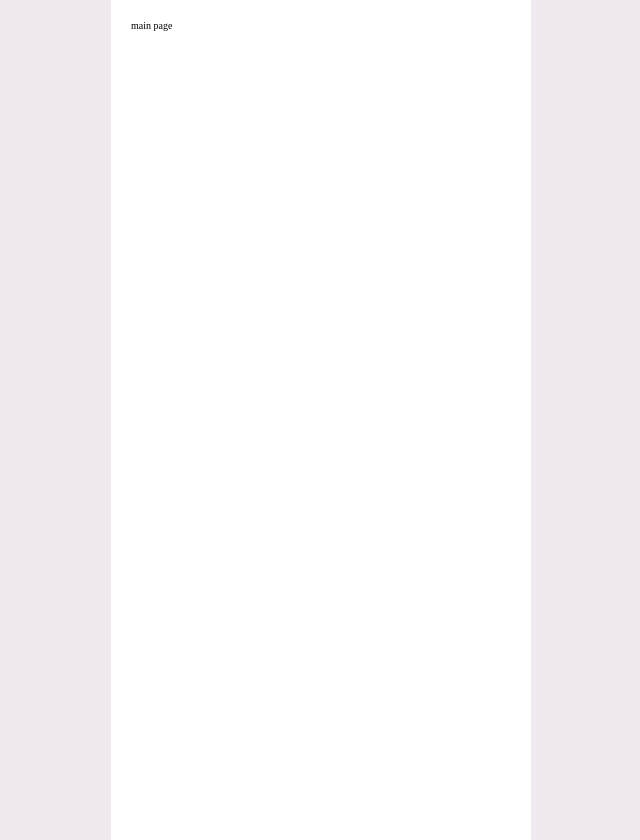
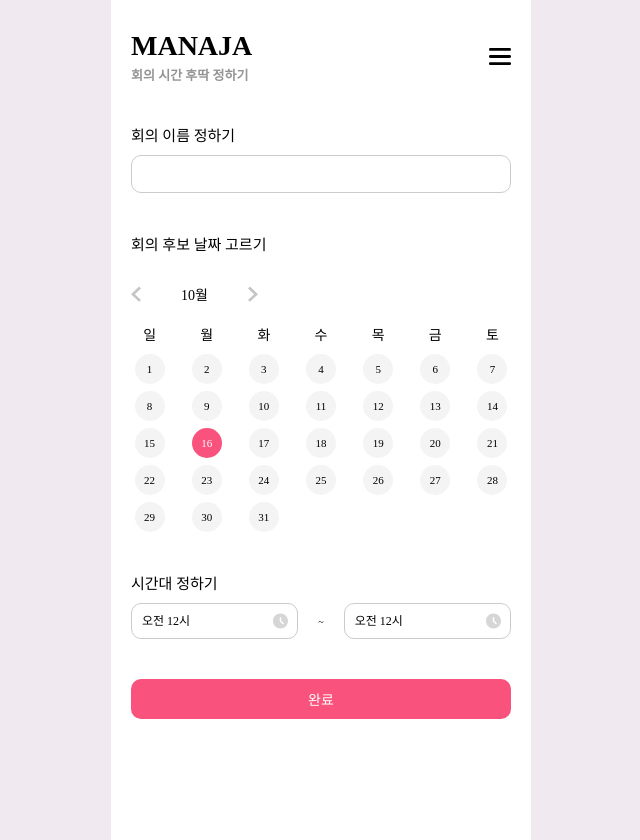
Before and after one commit to kimtaejin3/manaja, a React (Create React App) app: page / in a window 1280 px wide. Shown: the whole page, without its empty margins (319-959 px from the left). Built offline with nearby package versions, Linux system fonts and the light colour scheme.

Commit message:
fix: global.scss 임포트로 인한 다중 스타일 적용 문제 해결

```diff
--- a/src/pages/MainPage.jsx
+++ b/src/pages/MainPage.jsx
@@ -7,12 +7,11 @@ import MainHeader from "../components/headers/MainHeader";
 export default function MainPage() {
   return (
     <>
-      {/* <MainHeader /> */}
-      {/* <MeetingNameField /> */}
-      {/* <MeetingDaysField /> */}
-      {/* <MeetingTimeField /> */}
-      {/* <Button sx={{ marginTop: "40px" }}>완료</Button> */}
-      main page
+      <MainHeader />
+      <MeetingNameField />
+      <MeetingDaysField />
+      <MeetingTimeField />
+      <Button sx={{ marginTop: "40px" }}>완료</Button>
     </>
   );
 }
--- a/src/styles/global.scss
+++ b/src/styles/global.scss
@@ -1,6 +1,5 @@
 @import "./font.scss";
 @import "./reset.scss";
-@import "./mixin.scss";
 @import "./variables.scss";
 
 body {
```
